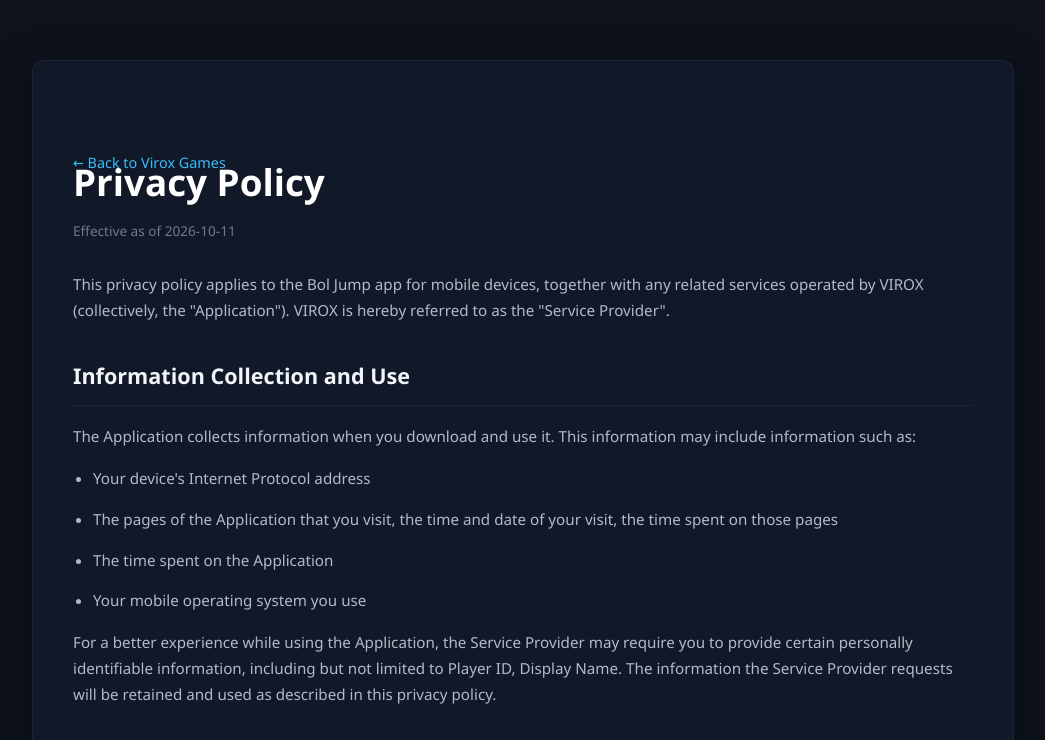
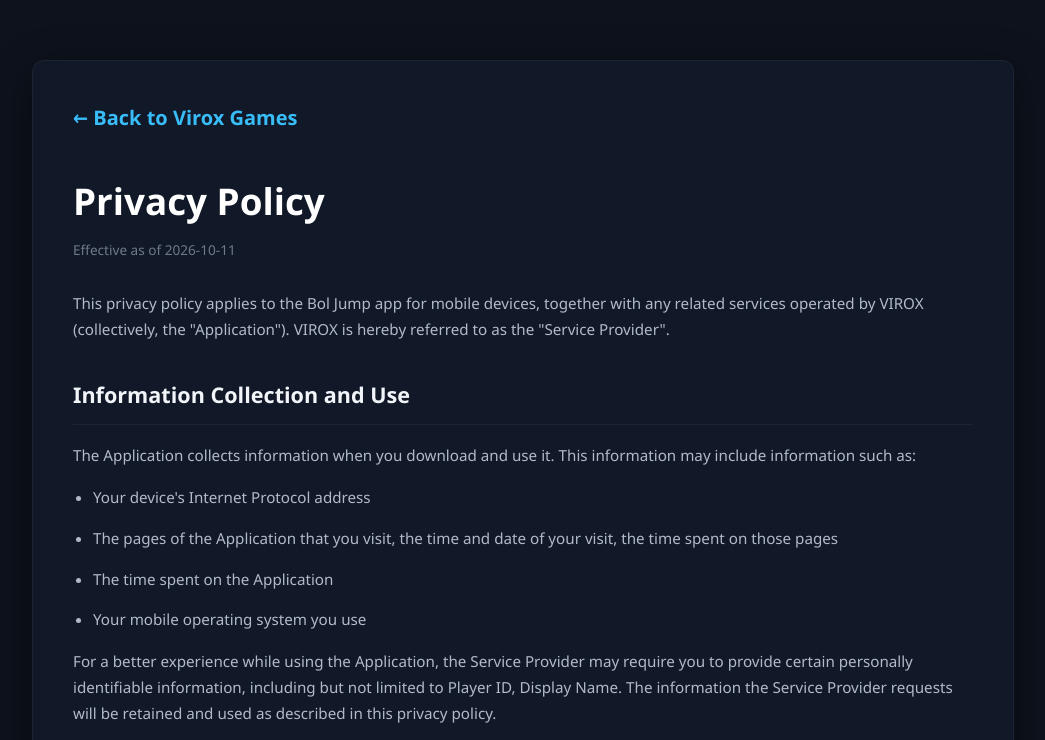
Before and after one commit to viroxads-sketch/viroxads-sketch.github.io, a plain HTML site: page Privacy-Policy/bol-jump/index.html in a window 1280 px wide. Shown: the top 740 px of the page, without its empty margins (117-1162 px from the left). Drawn offline with Linux system fonts and the light colour scheme.

Commit message:
Update index.html

```diff
--- a/Privacy-Policy/bol-jump/index.html
+++ b/Privacy-Policy/bol-jump/index.html
@@ -5,12 +5,12 @@
     <meta name="viewport" content="width=device-width, initial-scale=1.0">
     <title>Privacy Policy - Bol Jump | Virox Games Studio</title>
 
-    <!-- تم تعديل المسار ليرجع خطوتين للخلف للوصول للشعار الرئيسي -->
+    <!-- أيقونة الموقع (Favicon) -->
     <link rel="icon" type="image/png" href="../../Logo-Only.png">
 
     <style>
         body {
-            background-color: #0d121c; /* لون خلفية غامق ومطابق للصورة */
+            background-color: #0d121c;
             color: #b2bac9;
             font-family: 'Segoe UI', Tahoma, Geneva, Verdana, sans-serif;
             margin: 0;
@@ -30,23 +30,22 @@
             position: relative;
         }
         .back-home {
-            position: absolute;
-            top: 0;
-            left: 0;
-            display: inline-flex;
-            align-items: center;
+            display: inline-block;
             color: #38bdf8;
-            font-size: 0.9rem;
+            font-size: 1.25rem;
+            font-weight: 600;
             text-decoration: none;
+            margin-bottom: 25px;
             transition: opacity 0.2s ease;
         }
         .back-home:hover {
             opacity: 0.8;
+            text-decoration: underline;
         }
         h1 {
             color: #ffffff;
             font-size: 2.3rem;
-            margin-top: 50px;
+            margin-top: 10px;
             margin-bottom: 5px;
         }
         .last-updated {
@@ -82,7 +81,7 @@
 
     <div class="main-wrapper">
         <div class="container">
-            <!-- تم تعديل مسار رابط العودة أيضاً ليناسب المجلد الجديد -->
+            <!-- زر العودة أصبح كبيراً وواضحاً -->
             <a href="../../privacy.html" class="back-home">&larr; Back to Virox Games</a>
 
             <h1>Privacy Policy</h1>
```
